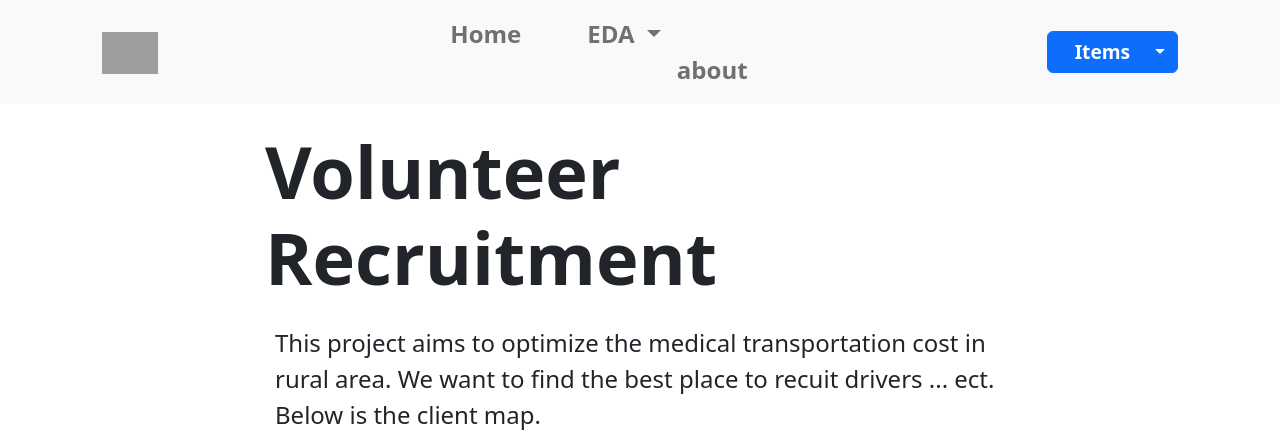
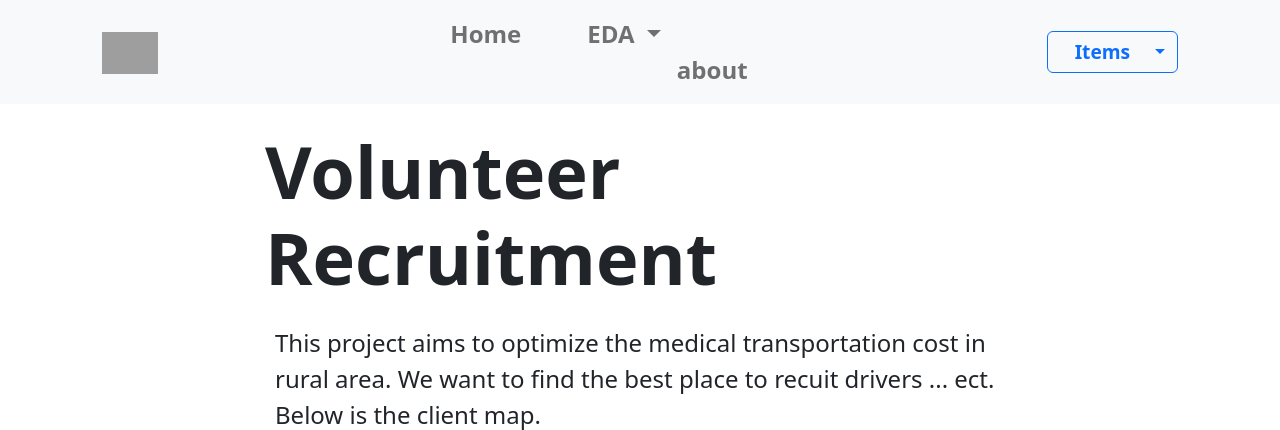
Before and after one commit to LBY777/MediRoute-Optimization, a Flask app: page / in a window 1280 px wide. Shown: the top 430 px of the page. Run offline with Flask 2, Linux system fonts and the light colour scheme; some libraries are stand-ins or nearby versions; grey boxes are pictures that could not be loaded.

Commit message:
updated index.html and base.html

```diff
--- a/templates/base.html
+++ b/templates/base.html
@@ -43,7 +43,7 @@
                             </ul>
                         </li>
                         <li class="">
-                            <a class="nav-link" href="/about/" style="font-size: x-large; font-weight: bold;">
+                            <a class="nav-link" href="/about/" style="font-size: x-large; font-weight: bold;" data-toggle="button">
                                 &nbsp&nbsp&nbsp&nbsp&nbsp
                                 about
                             </a>
@@ -52,7 +52,7 @@
                 </div>
             </div>
             <div class="dropdown">
-                <button class="btn btn-primary dropdown-toggle" type="button" data-bs-toggle="dropdown"
+                <button class="btn btn-outline-primary dropdown-toggle" type="button" data-bs-toggle="dropdown"
                     aria-expanded="false" style="font-weight: bolder; font-size: larger;">
             &nbsp&nbsp
             Items
```
